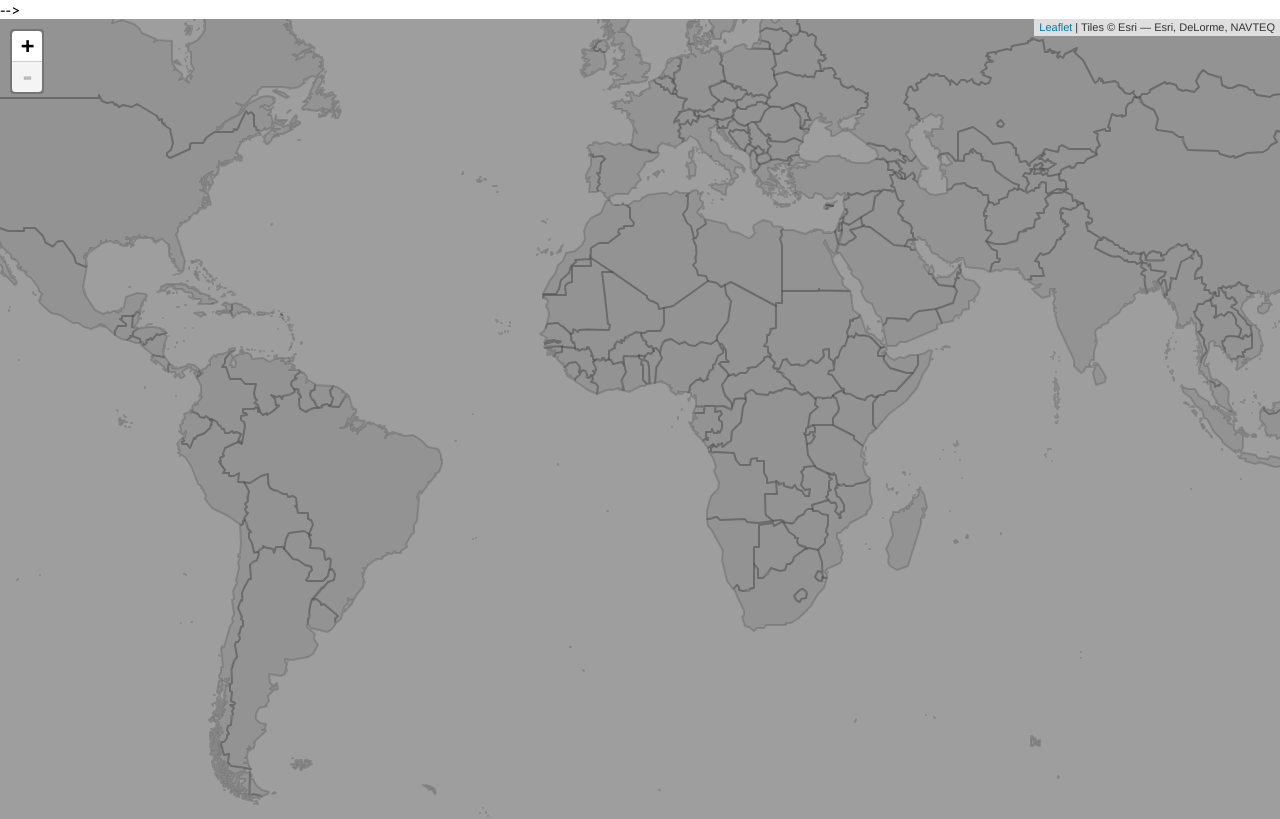
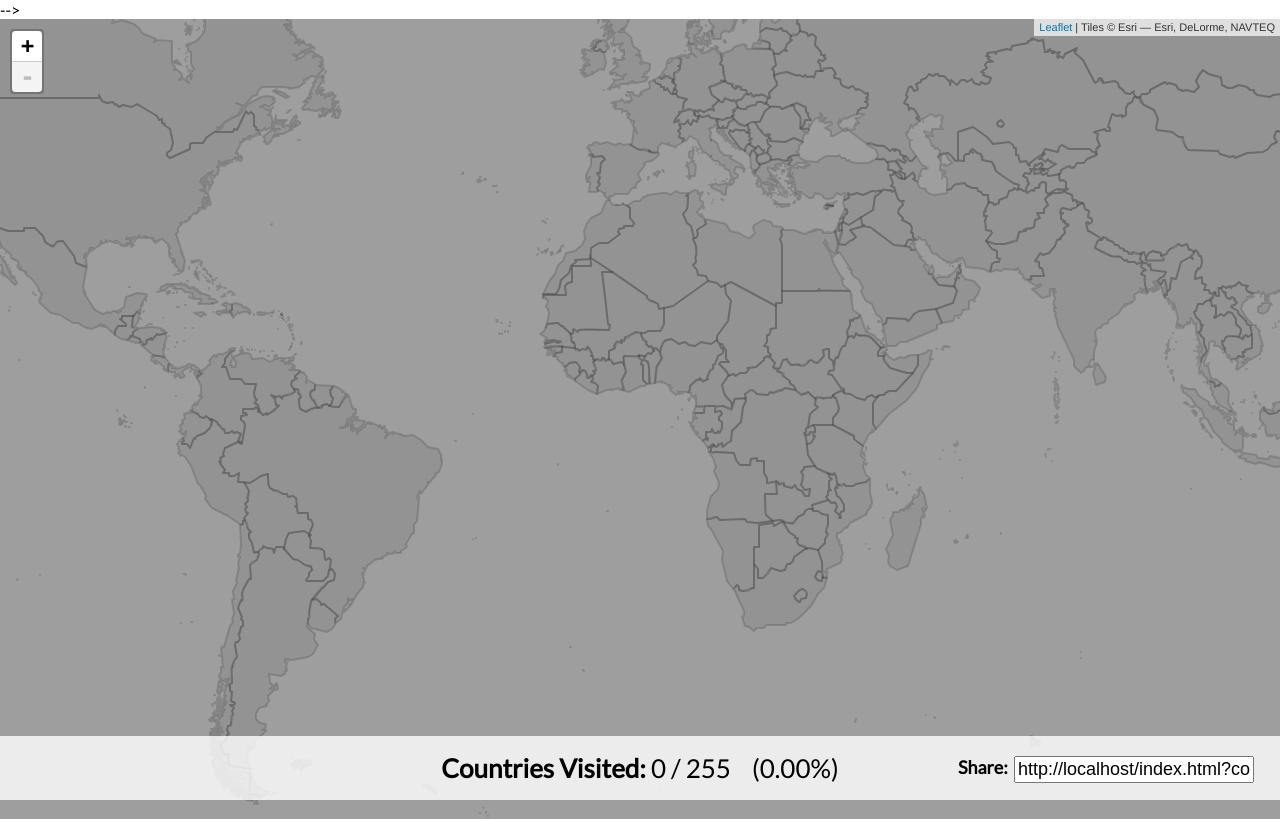
Before and after one commit to JamesLMilner/scratchtheworld, a website: page index.html in a window 1280 px wide. Drawn offline with Linux system fonts and the light colour scheme.

Commit message:
Remove comments

```diff
--- a/index.html
+++ b/index.html
@@ -81,15 +81,15 @@ subject to an additional IP rights grant found at http://polymer.github.io/PATEN
   <script src="bower_components/webcomponentsjs/webcomponents-lite.js"></script>
 
   <link rel="import" href="map.html">
-  <!--<link rel="import" href="country-counter.html">
-  <link rel="import" href="visited-url.html">-->
+  <link rel="import" href="country-counter.html">
+  <link rel="import" href="visited-url.html">
 
 </head>
 
 <body>
   <scratch-map>
   </scratch-map>
-  <!--<country-counter></country-counter>
-  <visited-url id="visited-url"></visited-url>-->
+  <country-counter></country-counter>
+  <visited-url id="visited-url"></visited-url>
 </body>
 </html>
```
